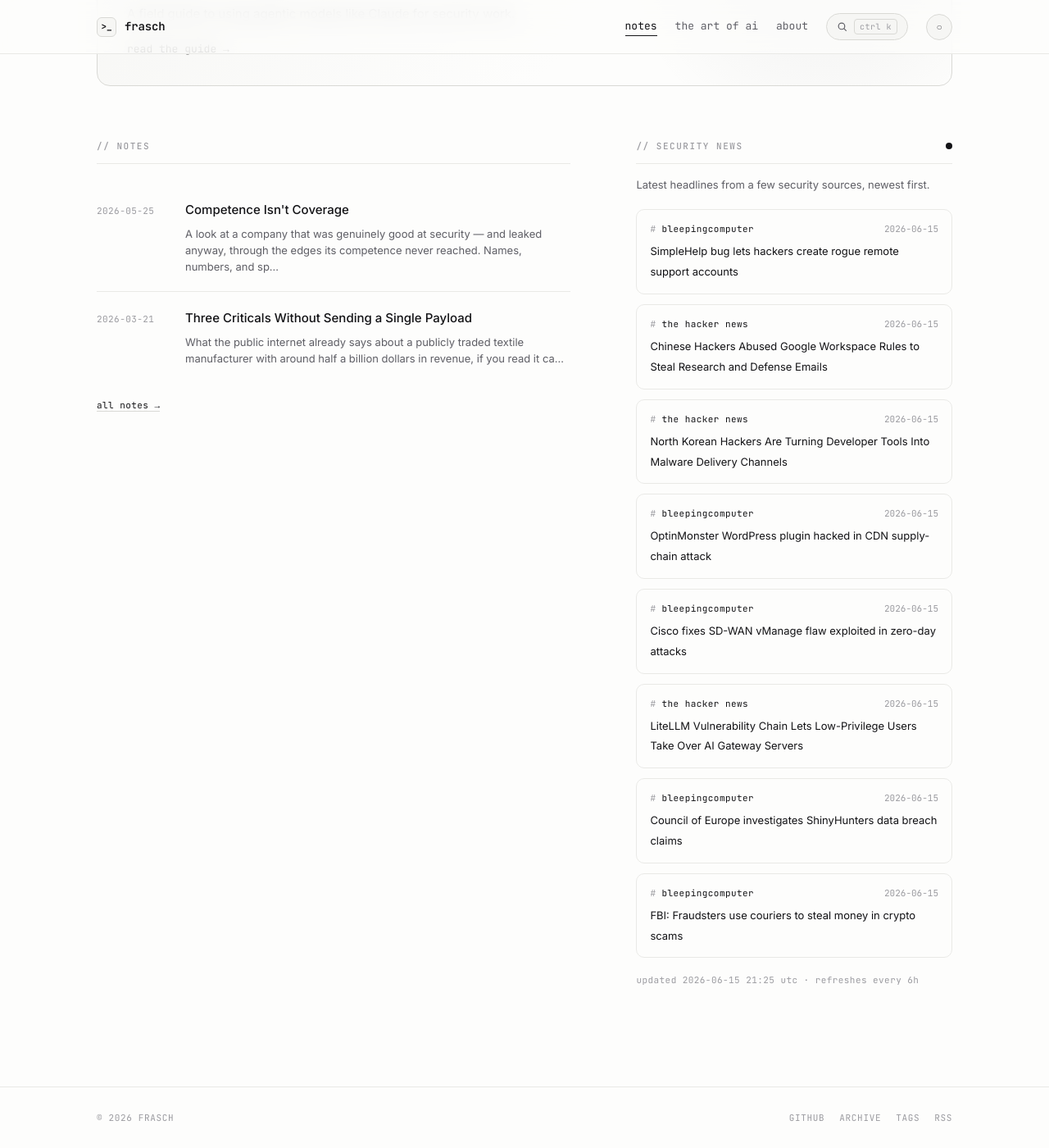
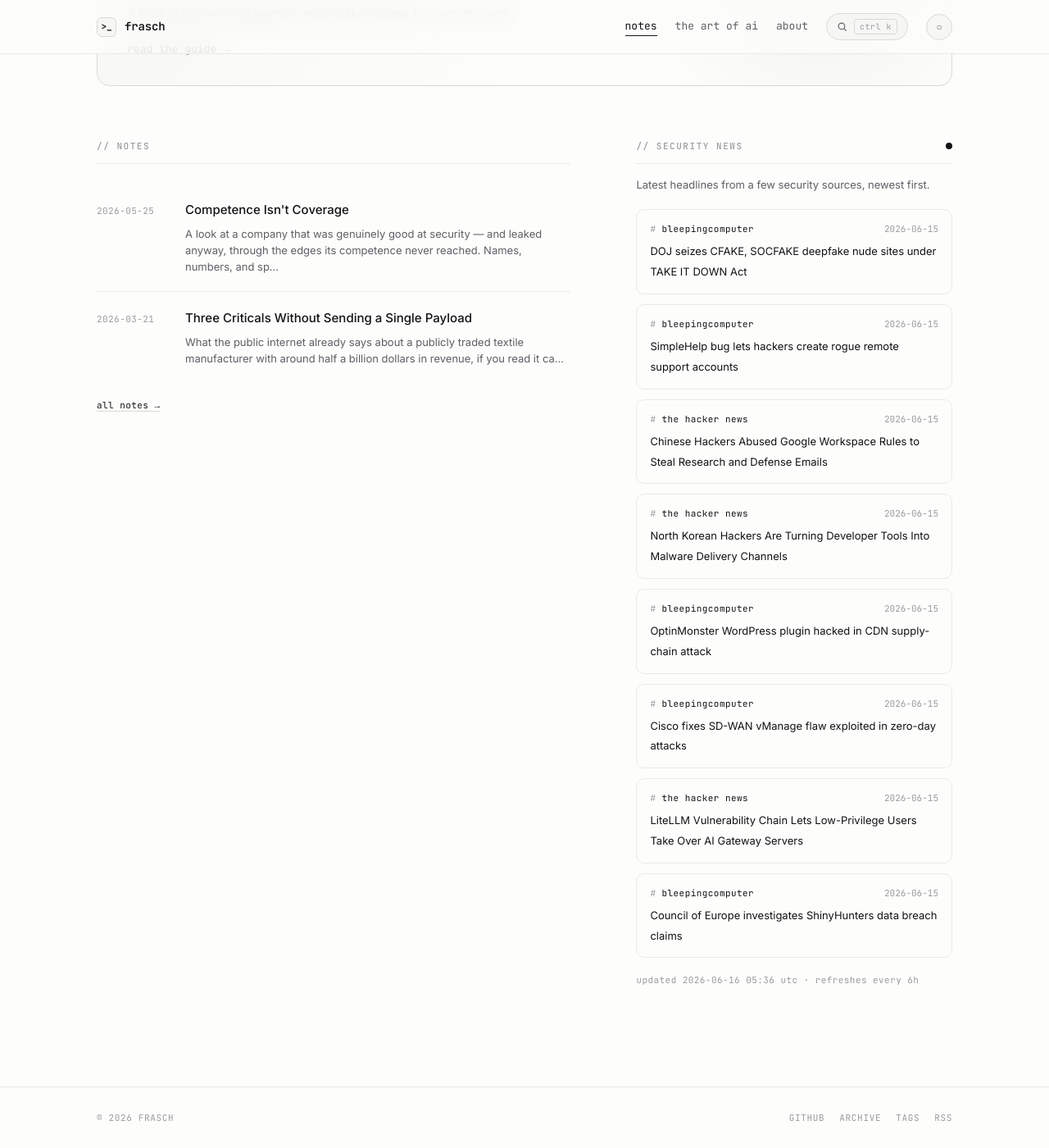
Before and after one commit to whoisfrasch/frasch, a Jekyll site: the page built from index.html, in a window 1280 px wide and 1400 px high, scrolled down 615 px. Shown: the whole window at 82% size. Built offline with Jekyll 4.4.1, drawn with Linux system fonts in a browser that asks for light colours.

Commit message:
Refresh security news feed

```diff
--- a/_data/news.json
+++ b/_data/news.json
@@ -1,6 +1,12 @@
 {
-  "updated": "2026-06-15T21:25:57Z",
+  "updated": "2026-06-16T05:36:19Z",
   "items": [
+    {
+      "source": "bleepingcomputer",
+      "title": "DOJ seizes CFAKE, SOCFAKE deepfake nude sites under TAKE IT DOWN Act",
+      "link": "https://www.bleepingcomputer.com/news/security/doj-seizes-cfake-socfake-deepfake-nude-sites-under-take-it-down-act/",
+      "date": "2026-06-15T21:56:55Z"
+    },
     {
       "source": "bleepingcomputer",
       "title": "SimpleHelp bug lets hackers create rogue remote support accounts",
@@ -42,12 +48,6 @@
       "title": "Council of Europe investigates ShinyHunters data breach claims",
       "link": "https://www.bleepingcomputer.com/news/security/council-of-europe-investigates-shinyhunters-data-breach-claims/",
       "date": "2026-06-15T16:37:11Z"
-    },
-    {
-      "source": "bleepingcomputer",
-      "title": "FBI: Fraudsters use couriers to steal money in crypto scams",
-      "link": "https://www.bleepingcomputer.com/news/security/fbi-fraudsters-use-couriers-to-steal-money-in-crypto-scams/",
-      "date": "2026-06-15T15:30:23Z"
     }
   ]
 }
```
